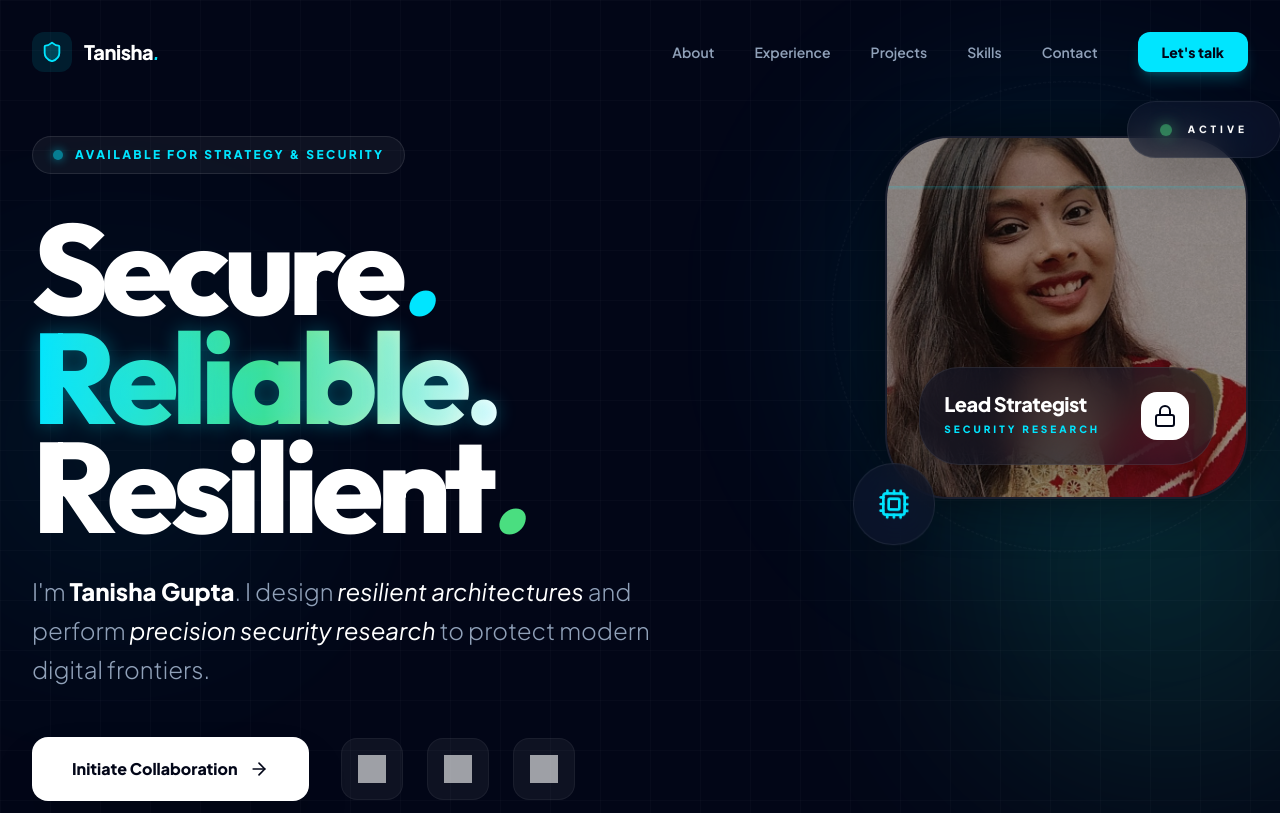
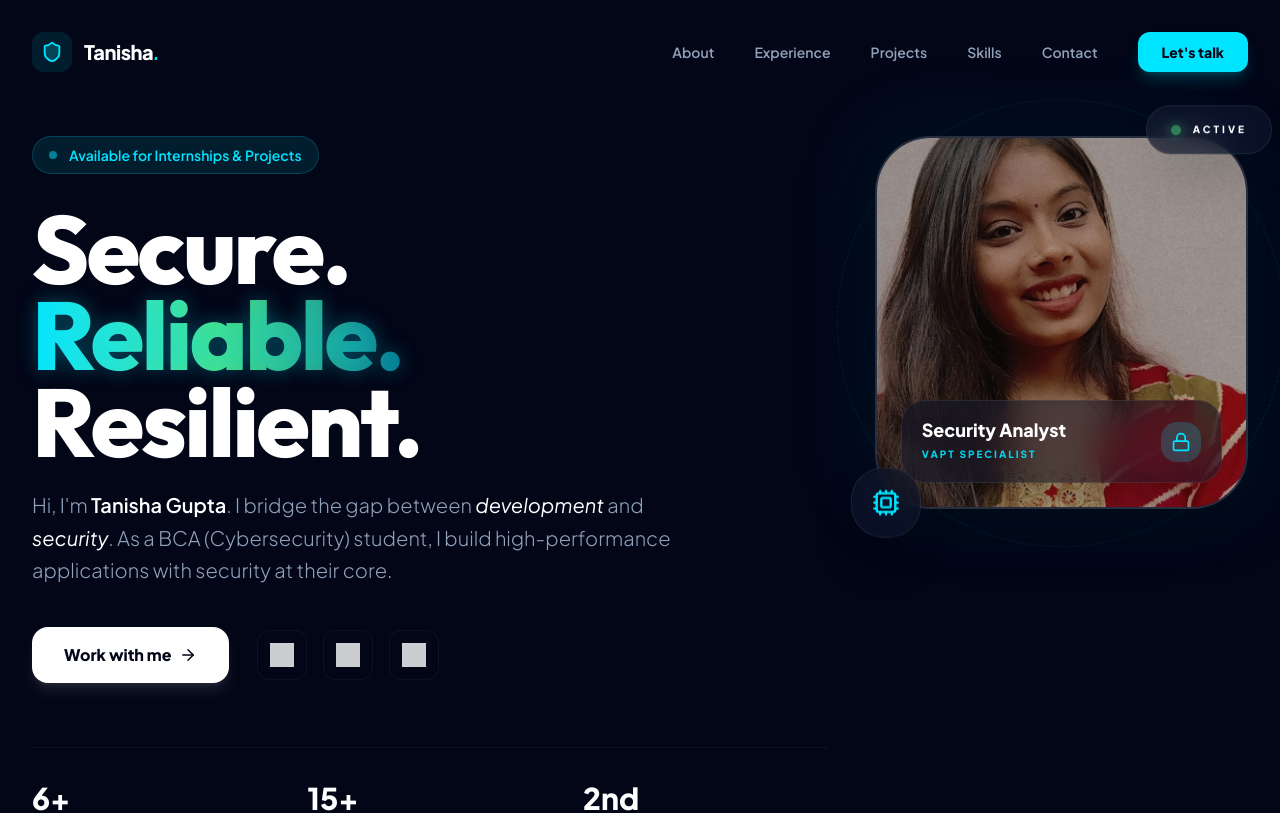
Before and after one commit to Tanisha-2005/Portfolio, a React (Vite) app: page / in a window 1280 px wide. Shown: the top 813 px of the page. Built offline with nearby package versions, Linux system fonts and the light colour scheme; grey boxes are pictures that could not be loaded.

Commit message:
Revert "Complete Hero section overhaul: ambient lighting, staggered animations, and premium typography"
This reverts commit 793c55fef3bd94971633b0e65b347e8b55bcead1.

```diff
--- a/src/components/Hero.jsx
+++ b/src/components/Hero.jsx
@@ -5,64 +5,41 @@ import { DATA } from '../data';
 import profileImg from '../assets/profile.jpg';
 
 const Hero = () => {
-  const containerVariants = {
-    hidden: { opacity: 0 },
-    visible: {
-      opacity: 1,
-      transition: { staggerChildren: 0.15, delayChildren: 0.2 }
-    }
-  };
-
-  const itemVariants = {
-    hidden: { opacity: 0, y: 30 },
-    visible: { opacity: 1, y: 0, transition: { duration: 0.8, ease: "easeOut" } }
-  };
-
   return (
-    <section className="relative min-h-[95vh] flex items-center pt-24 pb-16 overflow-hidden cyber-grid">
-      {/* Ambient Background Glows */}
-      <div className="absolute top-1/4 -left-20 w-96 h-96 ambient-glow rounded-full" />
-      <div className="absolute bottom-1/4 -right-20 w-96 h-96 ambient-glow rounded-full !bg-secondary" />
-
-      <div className="max-w-7xl mx-auto px-4 sm:px-6 lg:px-8 relative z-10">
-        <div className="grid grid-cols-1 lg:grid-cols-12 gap-16 items-center lg:items-start pt-10">
+    <section className="relative min-h-[90vh] flex items-center pt-24 pb-16 overflow-hidden">
+      <div className="max-w-7xl mx-auto px-4 sm:px-6 lg:px-8">
+        <div className="grid grid-cols-1 lg:grid-cols-12 gap-12 items-center lg:items-start pt-10">
 
           {/* Left Content */}
           <motion.div
-            variants={containerVariants}
-            initial="hidden"
-            animate="visible"
-            className="lg:col-span-8 space-y-10"
+            initial={{ opacity: 0, y: 20 }}
+            animate={{ opacity: 1, y: 0 }}
+            transition={{ duration: 0.8 }}
+            className="lg:col-span-8 z-10"
           >
-            <motion.div variants={itemVariants}>
-              <div className="inline-flex items-center gap-3 px-5 py-2.5 rounded-full bg-white/5 border border-white/10 text-primary text-xs font-black tracking-[0.2em] uppercase">
-                <span className="flex h-2.5 w-2.5 rounded-full bg-primary animate-pulse shadow-[0_0_10px_var(--primary)]" />
-                Available for Strategy & Security
-              </div>
-            </motion.div>
+            <div className="inline-flex items-center gap-3 px-4 py-2 rounded-full bg-primary/10 border border-primary/20 text-primary text-sm font-semibold mb-8">
+              <span className="flex h-2 w-2 rounded-full bg-primary animate-pulse" />
+              Available for Internships & Projects
+            </div>
 
-            <motion.h1 variants={itemVariants} className="text-7xl md:text-9xl font-black mb-8 leading-[0.85] text-white tracking-tighter">
-              Secure<span className="text-primary italic">.</span> <br />
-              <span className="text-transparent bg-clip-text bg-gradient-to-r from-primary via-secondary to-white glow-text-primary">Reliable.</span> <br />
-              Resilient<span className="text-secondary italic">.</span>
-            </motion.h1>
+            <h1 className="text-6xl md:text-8xl font-black mb-6 leading-[0.9] text-white">
+              Secure. <br />
+              <span className="text-transparent bg-clip-text bg-gradient-to-r from-primary via-secondary to-primary/50 glow-text-primary">Reliable.</span> <br />
+              Resilient.
+            </h1>
 
-            <motion.p variants={itemVariants} className="text-2xl text-slate-400 mb-12 max-w-2xl leading-relaxed font-light">
-              I'm <span className="text-white font-bold">{DATA.personal.name}</span>.
-              I design <span className="text-white italic">resilient architectures</span> and
-              perform <span className="text-white italic">precision security research</span> to protect modern digital frontiers.
-            </motion.p>
+            <p className="text-xl text-slate-400 mb-10 max-w-2xl leading-relaxed font-light">
+              Hi, I'm <span className="text-white font-semibold">{DATA.personal.name}</span>.
+              I bridge the gap between <span className="text-white italic">development</span> and <span className="text-white italic">security</span>.
+              As a {DATA.personal.degree} student, I build high-performance applications with security at their core.
+            </p>
 
-            <motion.div variants={itemVariants} className="flex flex-wrap items-center gap-8">
-              <button className="group relative px-10 py-5 bg-white text-slate-950 font-black rounded-2xl hover:bg-primary transition-all duration-500 overflow-hidden shadow-2xl">
-                <span className="relative z-10 flex items-center gap-3">
-                  Initiate Collaboration
-                  <ArrowRight size={20} className="group-hover:translate-x-2 transition-transform duration-500" />
-                </span>
-                <div className="absolute inset-0 bg-gradient-to-r from-primary to-secondary scale-x-0 group-hover:scale-x-100 transition-transform origin-left duration-500" />
+            <div className="flex flex-wrap gap-5">
+              <button className="group px-8 py-4 bg-white text-slate-950 font-bold rounded-2xl hover:bg-primary transition-all flex items-center gap-2 shadow-lg shadow-white/10">
+                Work with me
+                <ArrowRight size={18} className="group-hover:translate-x-1 transition-transform" />
               </button>
-
-              <div className="flex items-center gap-6">
+              <div className="flex items-center gap-4 px-2">
                 {[
                   { name: 'GitHub', logo: 'https://cdn.jsdelivr.net/npm/simple-icons@v11/icons/github.svg', href: DATA.personal.github },
                   { name: 'LinkedIn', logo: 'https://cdn.jsdelivr.net/npm/simple-icons@v11/icons/linkedin.svg', href: DATA.personal.linkedin },
@@ -73,63 +50,62 @@ const Hero = () => {
                     href={social.href}
                     target="_blank"
                     rel="noopener noreferrer"
-                    className="p-4 rounded-2xl bg-white/5 border border-white/5 hover:border-primary/50 hover:bg-white/10 transition-all group scale-100 hover:scale-110 active:scale-95"
+                    className="p-3 rounded-xl border border-white/5 hover:border-primary/50 hover:bg-white/5 transition-all group"
                   >
                     <img
                       src={social.logo}
                       alt={social.name}
-                      className="w-7 h-7 brightness-0 invert opacity-60 group-hover:opacity-100 transition-all grayscale group-hover:grayscale-0"
+                      className="w-6 h-6 brightness-0 invert opacity-80 group-hover:opacity-100 transition-all"
                     />
                   </a>
                 ))}
               </div>
-            </motion.div>
+            </div>
 
-            <motion.div variants={itemVariants} className="pt-12 border-t border-white/10 grid grid-cols-3 gap-12">
-              {[
-                { val: '6+', label: 'Internships' },
-                { val: '15+', label: 'Security Tools' },
-                { val: '2nd', label: 'IT Utsav \'25' }
-              ].map((stat, idx) => (
-                <div key={idx} className="group cursor-default">
-                  <p className="text-4xl font-black text-white group-hover:text-primary transition-colors">{stat.val}</p>
-                  <p className="text-[10px] font-black uppercase tracking-[0.2em] text-slate-600 mt-2">{stat.label}</p>
-                </div>
-              ))}
-            </motion.div>
+            <div className="mt-16 pt-8 border-t border-white/5 grid grid-cols-3 gap-8">
+              <div>
+                <p className="text-3xl font-black text-white">6+</p>
+                <p className="text-xs uppercase tracking-widest text-slate-500 mt-1">Internships</p>
+              </div>
+              <div>
+                <p className="text-3xl font-black text-white">15+</p>
+                <p className="text-xs uppercase tracking-widest text-slate-500 mt-1">Tools</p>
+              </div>
+              <div>
+                <p className="text-3xl font-black text-white">2nd</p>
+                <p className="text-xs uppercase tracking-widest text-slate-500 mt-1">IT Utsav '25</p>
+              </div>
+            </div>
           </motion.div>
 
           {/* Right Content - Real Photo */}
           <motion.div
-            initial={{ opacity: 0, scale: 0.9, rotate: 5 }}
-            animate={{ opacity: 1, scale: 1, rotate: 0 }}
-            transition={{ duration: 1.2, ease: "easeOut" }}
+            initial={{ opacity: 0, scale: 0.9 }}
+            animate={{ opacity: 1, scale: 1 }}
+            transition={{ duration: 1, delay: 0.2 }}
             className="lg:col-span-4 relative lg:ml-auto"
           >
-            <div className="relative aspect-[4/5] md:aspect-square">
-              {/* Complex decorative elements */}
-              <div className="absolute -inset-10 bg-primary/20 rounded-full blur-[100px] animate-pulse" />
-              <div className="absolute top-1/2 left-1/2 -translate-x-1/2 -translate-y-1/2 w-[130%] h-[130%] border border-white/5 rounded-full border-dashed animate-[spin_40s_linear_infinite]" />
+            <div className="relative aspect-square">
+              {/* Decorative shapes */}
+              <div className="absolute -inset-4 bg-primary/10 rounded-[3rem] blur-2xl animate-pulse" />
+              <div className="absolute top-1/2 left-1/2 -translate-x-1/2 -translate-y-1/2 w-[120%] h-[120%] border border-primary/10 rounded-full border-dashed animate-[spin_25s_linear_infinite]" />
 
-              <div className="relative h-full w-full rounded-[4rem] overflow-hidden border-2 border-white/10 bg-slate-950 group shadow-[0_0_50px_rgba(0,0,0,0.5)]">
+              <div className="relative h-full w-full rounded-[3.5rem] overflow-hidden border-2 border-white/10 bg-slate-900 group shadow-2xl">
                 <img
                   src={profileImg}
                   alt={DATA.personal.name}
-                  className="w-full h-full object-cover grayscale-[30%] brightness-90 group-hover:grayscale-0 group-hover:brightness-100 transition-all duration-1000 group-hover:scale-110"
+                  className="w-full h-full object-cover grayscale-[20%] group-hover:grayscale-0 transition-all duration-1000 group-hover:scale-110"
                 />
 
-                {/* Floating "Scanning" effect */}
-                <div className="absolute inset-0 bg-gradient-to-b from-primary/20 to-transparent h-1 w-full animate-[scan_3s_ease-in-out_infinite]" />
-
                 {/* Overlay Card */}
-                <div className="absolute bottom-8 left-8 right-8 premium-blur p-6 rounded-[2.5rem] border-white/20 shadow-2xl scale-100 group-hover:scale-105 transition-transform duration-500">
+                <div className="absolute bottom-6 left-6 right-6 premium-blur p-5 rounded-3xl border-white/20 shadow-2xl">
                   <div className="flex items-center justify-between">
                     <div>
-                      <p className="text-white font-black text-xl leading-none tracking-tight">Lead Strategist</p>
-                      <p className="text-[10px] text-primary mt-2 font-black tracking-[0.3em] uppercase">Security Research</p>
+                      <p className="text-white font-extrabold text-lg leading-none">Security Analyst</p>
+                      <p className="text-[10px] text-primary/90 mt-2 font-black tracking-[0.2em] uppercase">VAPT Specialist</p>
                     </div>
-                    <div className="h-12 w-12 rounded-2xl bg-white text-slate-950 flex items-center justify-center group-hover:bg-primary transition-colors">
-                      <Lock size={24} />
+                    <div className="h-10 w-10 rounded-2xl bg-primary/20 flex items-center justify-center text-primary group-hover:bg-primary group-hover:text-slate-950 transition-all">
+                      <Lock size={20} />
                     </div>
                   </div>
                 </div>
@@ -137,20 +113,20 @@ const Hero = () => {
 
               {/* Floating Badges */}
               <motion.div
-                animate={{ y: [0, -15, 0], x: [0, 5, 0] }}
-                transition={{ duration: 6, repeat: Infinity, ease: "easeInOut" }}
-                className="absolute -top-8 -right-8 premium-blur py-5 px-8 rounded-[2.5rem] flex items-center gap-4 border-white/20 shadow-2xl z-20"
+                animate={{ y: [0, -12, 0] }}
+                transition={{ duration: 4, repeat: Infinity, ease: "easeInOut" }}
+                className="absolute -top-6 -right-6 premium-blur py-4 px-6 rounded-[2rem] flex items-center gap-3 border-white/20 shadow-2xl z-20"
               >
-                <div className="w-3 h-3 rounded-full bg-secondary shadow-[0_0_15px_var(--secondary)] animate-pulse" />
-                <span className="text-[10px] font-black text-white tracking-[0.4em] uppercase">ACTIVE</span>
+                <div className="w-2.5 h-2.5 rounded-full bg-secondary shadow-[0_0_12px_var(--secondary)] animate-pulse" />
+                <span className="text-[10px] font-black text-white tracking-[0.3em] uppercase">ACTIVE</span>
               </motion.div>
 
               <motion.div
-                animate={{ y: [15, 0, 15], rotate: [0, 10, 0] }}
-                transition={{ duration: 7, repeat: Infinity, ease: "easeInOut", delay: 0.5 }}
-                className="absolute -bottom-8 -left-8 premium-blur p-6 rounded-[2.5rem] flex items-center gap-3 border-white/20 shadow-2xl z-20 cursor-help group/cpu"
+                animate={{ y: [12, 0, 12] }}
+                transition={{ duration: 5, repeat: Infinity, ease: "easeInOut", delay: 0.5 }}
+                className="absolute -bottom-6 -left-6 premium-blur p-5 rounded-[2rem] flex items-center gap-3 border-white/20 shadow-2xl z-20 cursor-help group/cpu"
               >
-                <Cpu className="text-primary group-hover/cpu:scale-125 transition-transform duration-500" size={32} />
+                <Cpu className="text-primary group-hover/cpu:rotate-90 transition-transform duration-500" size={28} />
               </motion.div>
             </div>
           </motion.div>
--- a/src/index.css
+++ b/src/index.css
@@ -70,21 +70,4 @@
     mask-composite: exclude;
     pointer-events: none;
   }
-
-  .cyber-grid {
-    background-size: 50px 50px;
-    background-image: linear-gradient(to right, rgba(255, 255, 255, 0.02) 1px, transparent 1px),
-                      linear-gradient(to bottom, rgba(255, 255, 255, 0.02) 1px, transparent 1px);
-  }
-
-  .ambient-glow {
-    background: radial-gradient(circle at center, var(--primary) 0%, transparent 70%);
-    filter: blur(120px);
-    opacity: 0.15;
-  }
 }
-
-@keyframes scan {
-  0% { top: -10%; }
-  100% { top: 110%; }
-}
```
